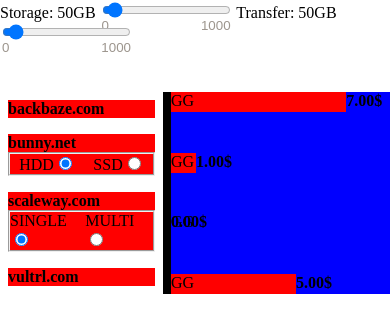
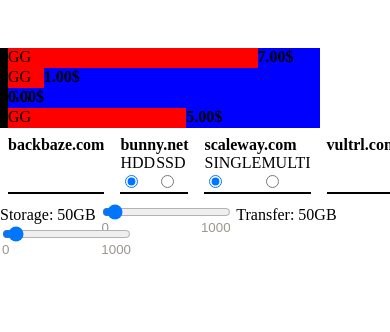
Before and after one commit to Viper-JSX/Storage-price-calculator, a website built with webpack: page src/index.html in a window 390 px wide. Built offline with nearby package versions, Linux system fonts and the light colour scheme.

Commit message:
Added media query for 320px

```diff
--- a/src/css/main.css
+++ b/src/css/main.css
@@ -1,3 +1,12 @@
+:root{
+    --lightColor: #EEEEEE;
+    --darkColor: #111111;
+    --highlightColor: orangered;
+
+    --darkBorder: 2px solid black;
+    --lightBorder: 2px solid white;
+}
+
 *{
     box-sizing: border-box;
 }
@@ -8,8 +17,9 @@
 }
 
 
-.app{
-
+.App{
+    display: flex;
+    flex-direction: column;
 }
 
 #storageSizeInput, #transferSizeInput{
@@ -35,8 +45,11 @@
 /*---Chart---*/
 
 .pricingChart{
+    width: 60vw;
+    min-width: 320px;
     margin-top: 3rem;
     display: flex;
+    flex-wrap: wrap-reverse;
 }
 
 #chartServices, #chartColumns{
@@ -47,18 +60,21 @@
 
 .serviceItem{
     margin: 0.5rem;
-    background-color: red;
+    border-bottom: var(--darkBorder);
 }
 
 .serviceItem fieldset{
     margin: 0;
     padding: 0;
+    border: none;
     display: flex;
     justify-content: space-around;
 }
 
 #chartColumns{
     width: 60%;
+    min-width: 320px;
+    min-width: 3;
     border-left: 0.5rem solid black;
     background-color: blue;
 }
@@ -87,6 +103,24 @@
 
 
 
+
+
+
+
+@media screen and (max-width: 400px) {
+    .App{
+        flex-direction: column-reverse;
+    }
+
+    #chartServices{
+        min-width: 320px;
+        flex-direction: row;
+    }
+}
+
+
+
+
 @keyframes columnResize{
     0%{
         width: 0%;
--- a/src/index.html
+++ b/src/index.html
@@ -15,17 +15,18 @@
 
                 <label for="transferSizeInput">Transfer: <span id="transferSizeCount">0</span>GB</label>
                 <input id="transferSizeInput" type="range" min="0" max="1000" step="1" />
+            </form>
 
-                <div class="pricingChart">
-                    <div id="chartServices">
 
-                    </div>
+            <div class="pricingChart">
+                <div id="chartServices">
 
-                    <div id="chartColumns">
+                </div>
 
-                    </div>
+                <div id="chartColumns">
+
                 </div>
-            </form>
+            </div>
         </div>
     </body>
 </html>
```
